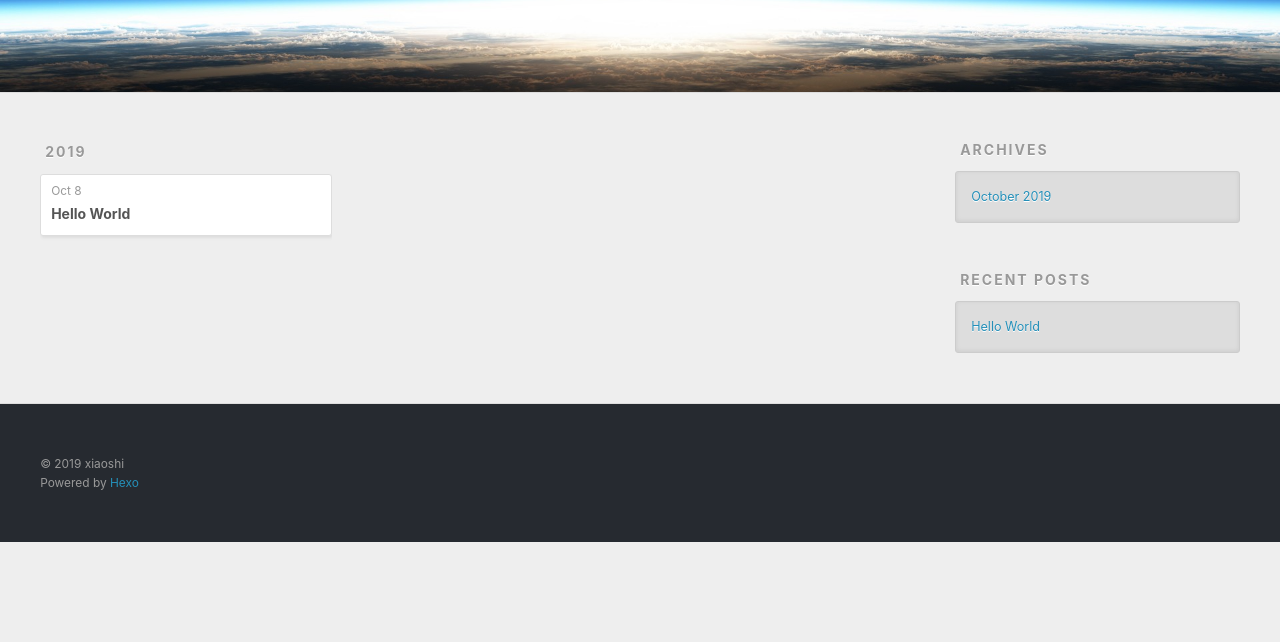
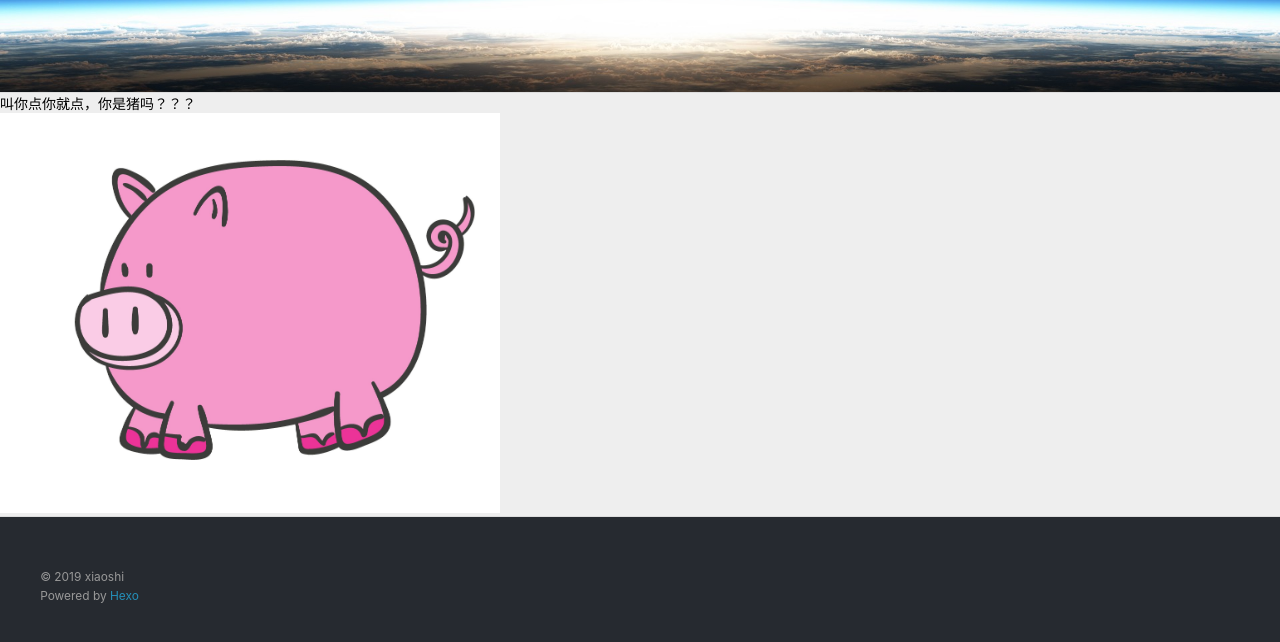
Before and after one commit to xiaoshiGoodBoy/SonorHexo, a plain HTML site: page archives/2019/10/index.html in a window 1280 px wide. Shown: the part 208-850 px from the top of the page. Before the commit the page ends 800 px from the top, so only its background shows below. Drawn offline with nearby package versions, Linux system fonts and the light colour scheme.

Commit message:
Site updated: 2019-10-09 16:50:22

```diff
--- a/archives/2019/10/index.html
+++ b/archives/2019/10/index.html
@@ -5,15 +5,19 @@
 
 
 
-  <title>Archives: 2019/10 | 小史最帅</title>
+  <title>小史最帅</title>
   <meta name="viewport" content="width=device-width, initial-scale=1, maximum-scale=1">
-  <meta property="og:type" content="website">
-<meta property="og:title" content="小史最帅">
-<meta property="og:url" content="http://yoursite.com/archives/2019/10/index.html">
+  <meta name="description" content="Welcome to Hexo! This is your very first post. Check documentation for more info. If you get any problems when using Hexo, you can find the answer in troubleshooting or you can ask me on GitHub. Quick">
+<meta property="og:type" content="article">
+<meta property="og:title" content="Hello World">
+<meta property="og:url" content="http://yoursite.com/2019/10/08/hello-world/index.html">
 <meta property="og:site_name" content="小史最帅">
+<meta property="og:description" content="Welcome to Hexo! This is your very first post. Check documentation for more info. If you get any problems when using Hexo, you can find the answer in troubleshooting or you can ask me on GitHub. Quick">
 <meta property="og:locale" content="en">
+<meta property="og:updated_time" content="2019-10-08T06:00:13.207Z">
 <meta name="twitter:card" content="summary">
-<meta name="twitter:title" content="小史最帅">
+<meta name="twitter:title" content="Hello World">
+<meta name="twitter:description" content="Welcome to Hexo! This is your very first post. Check documentation for more info. If you get any problems when using Hexo, you can find the answer in troubleshooting or you can ask me on GitHub. Quick">
 
     <link rel="alternate" href="/atom.xml" title="小史最帅" type="application/atom+xml">
 
@@ -27,7 +31,7 @@
 </head>
 </html>
 <body>
-  <div id="container">
+		  <div id="container">
     <div id="wrap">
       <header id="header">
   <div id="banner"></div>
@@ -59,86 +63,19 @@
     </div>
   </div>
 </header>
-      <div class="outer">
-        <section id="main">
+
+
+		<h1>叫你点你就点，你是猪吗？？？<h1>
+
+		<img src="/css/images/pig.jpg" style="width: 500px; height: 400px" alt="图片加载失败！">
 
 
 
 
-
-
-      <section class="archives-wrap">
-        <div class="archive-year-wrap">
-          <a href="/archives/2019" class="archive-year">2019</a>
-        </div>
-        <div class="archives">
-
-    <article class="archive-article archive-type-post">
-  <div class="archive-article-inner">
-    <header class="archive-article-header">
-      <a href="/2019/10/08/hello-world/" class="archive-article-date">
-  <time datetime="2019-10-08T06:00:13.206Z" itemprop="datePublished">Oct 8</time>
-</a>
-
-
-    <h1 itemprop="name">
-      <a class="archive-article-title" href="/2019/10/08/hello-world/">Hello World</a>
-    </h1>
-
-
-    </header>
-  </div>
-</article>
-
-
-    </div></section>
-
-
-
-</section>
-
-          <aside id="sidebar">
-
-
-
-
-
-
-
-
-
-
-  <div class="widget-wrap">
-    <h3 class="widget-title">Archives</h3>
-    <div class="widget">
-      <ul class="archive-list"><li class="archive-list-item"><a class="archive-list-link" href="/archives/2019/10/">October 2019</a></li></ul>
-    </div>
-  </div>
-
-
-
-
-  <div class="widget-wrap">
-    <h3 class="widget-title">Recent Posts</h3>
-    <div class="widget">
-      <ul>
-
-          <li>
-            <a href="/2019/10/08/hello-world/">Hello World</a>
-          </li>
-
-      </ul>
-    </div>
-  </div>
-
-
-</aside>
-
-      </div>
       <footer id="footer">
 
-  <div class="outer">
-    <div id="footer-info" class="inner">
+		<div class="outer">
+		<div id="footer-info" class="inner">
       &copy; 2019 xiaoshi<br>
       Powered by <a href="http://hexo.io/" target="_blank">Hexo</a>
     </div>
```
